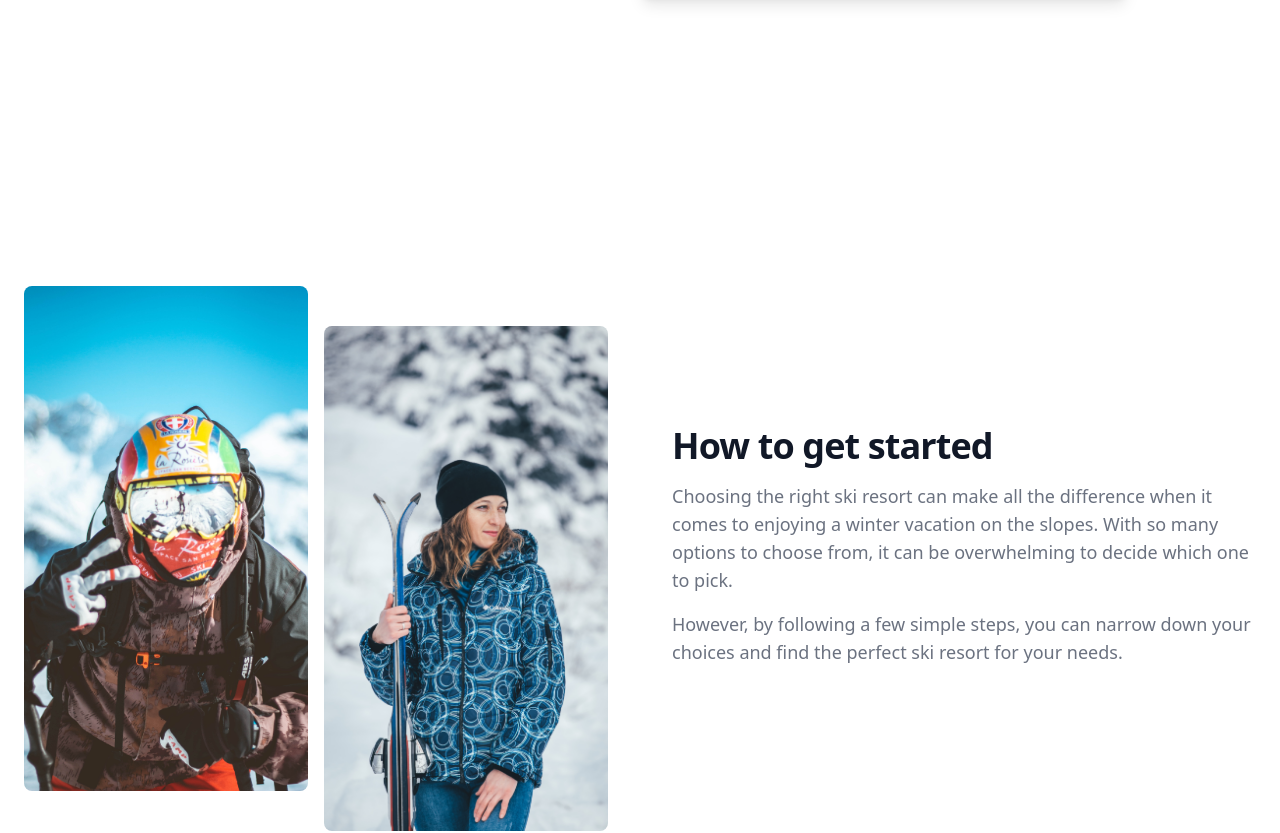
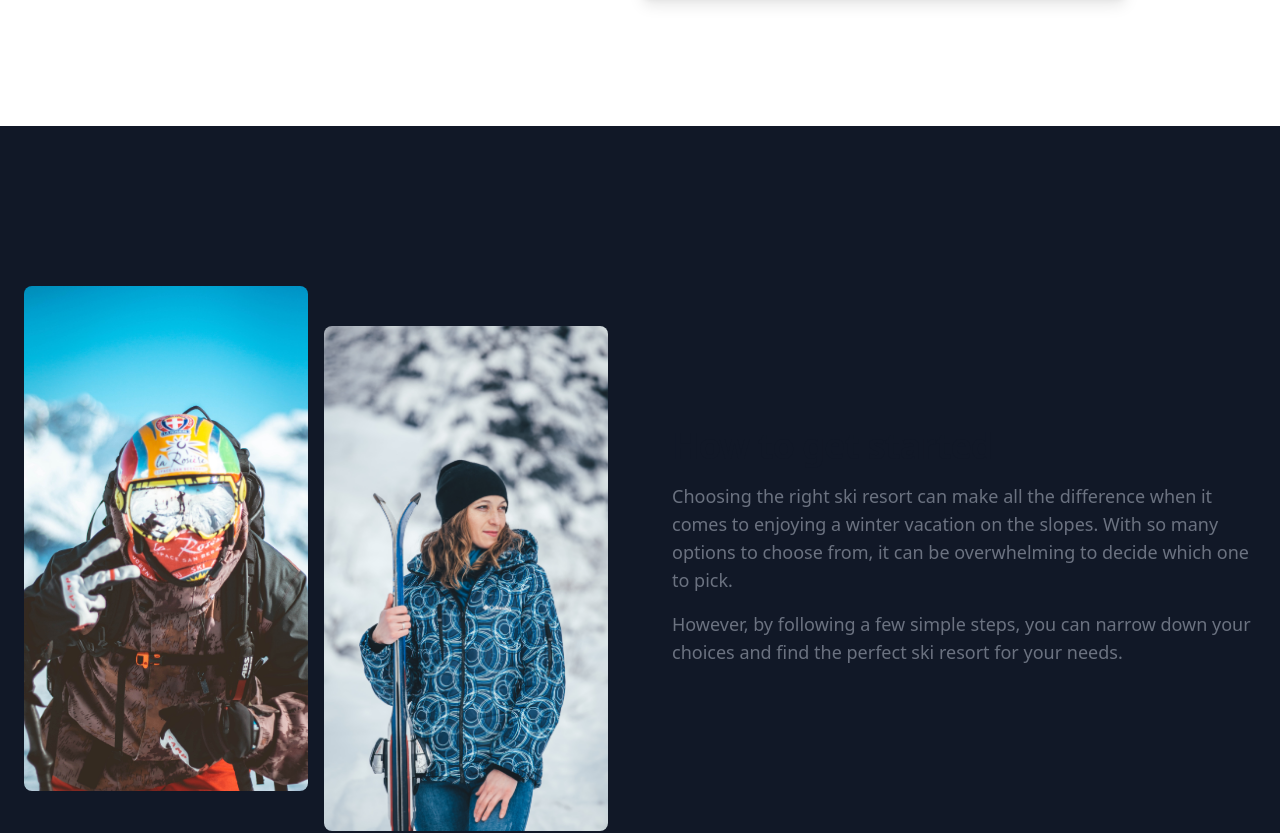
Before and after one commit to o6mer/snowbound, a React (Vite) app in the folder frontend/: page /about in a window 1280 px wide. Shown: the part 1442-2275 px from the top of the page. Built offline with nearby package versions, Linux system fonts and the light colour scheme; no server answers.

Commit message:
Update StepsResorts.jsx

```diff
--- a/frontend/src/about/components/StepsResorts.jsx
+++ b/frontend/src/about/components/StepsResorts.jsx
@@ -125,7 +125,7 @@ const StepsResorts = () => {
     <>
       <section
         ref={ref}
-        className="header bg-white dark:bg-gray-900 lg:py-[5vw]"
+        className="header bg-gray-900 lg:py-[5vw]"
         id="HowToGetStarted"
       >
         <div className="gap-16 items-center py-8 px-4 mx-auto max-w-screen-xl lg:grid lg:grid-cols-2 lg:py-16 lg:px-6 flex flex-col-reverse ">
```
